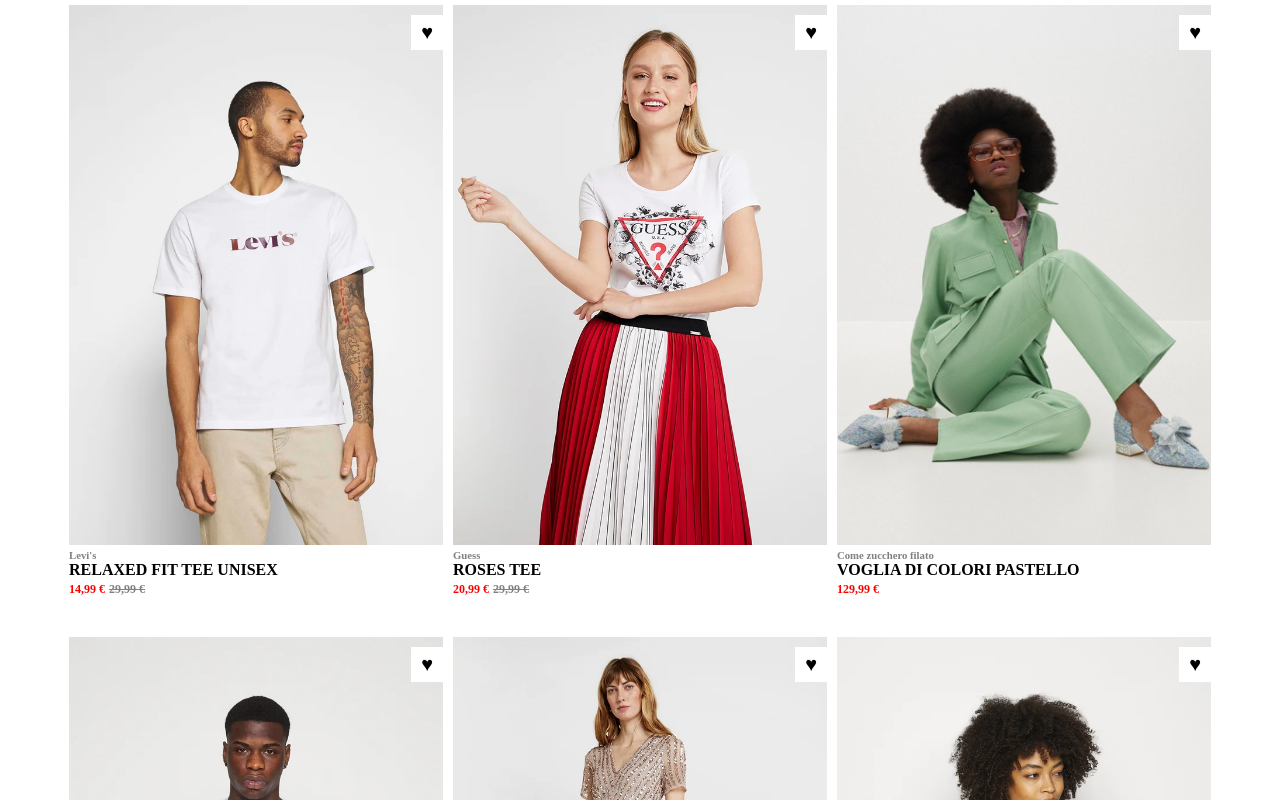
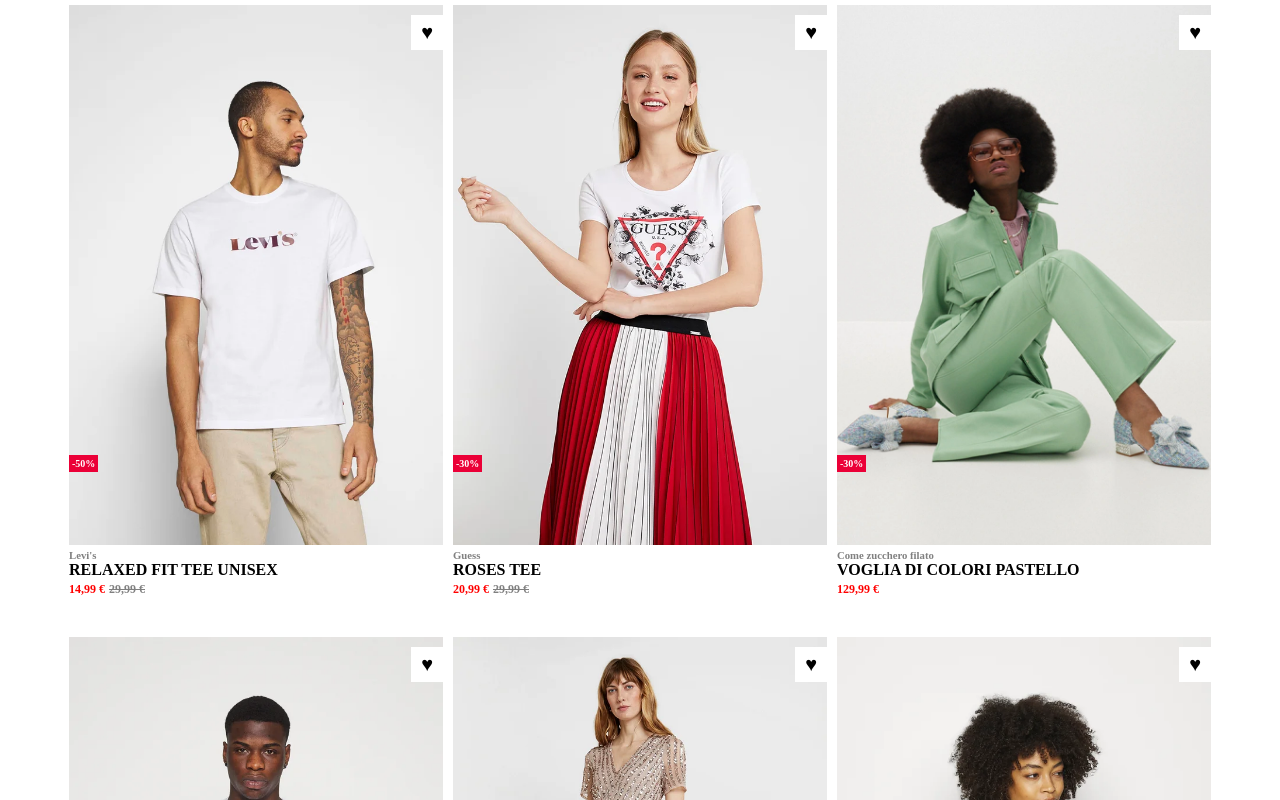
Before and after one commit to ParisiA02/html-css-boolando, a plain HTML site: page index.html in a window 1280 px wide. Shown: the top 800 px of the page. Drawn offline with Linux system fonts and the light colour scheme.

Commit message:
added discount

```diff
--- a/css/style.css
+++ b/css/style.css
@@ -50,3 +50,13 @@ h6{
     padding: 6px 10px;
     z-index: 100;
 }
+.discount{
+    background-color: rgb(235, 0, 55);
+    color: white;
+    font-size: 10px;
+    font-weight: bold;
+    padding: 3px;
+    position: absolute;
+    top: 450px;
+    left: 0;
+}
--- a/index.html
+++ b/index.html
@@ -16,6 +16,7 @@
             <span class="price">14,99 €</span>
             <span class="old-price">29,99 €</span>
             <div class="heart">&hearts;</div>
+            <span class="discount">-50%</span>
         </div>
         <div class="product">
             <img src="img/2.webp" alt="immagine-1" class="image">
@@ -24,6 +25,7 @@
             <span class="price">20,99 €</span>
             <span class="old-price">29,99 €</span>
             <div class="heart">&hearts;</div>
+            <span class="discount">-30%</span>
         </div>
         <div class="product">
             <img src="img/3.webp" alt="immagine-1" class="image">
@@ -31,6 +33,7 @@
             <span class="item">VOGLIA DI COLORI PASTELLO</span>
             <span class="price">129,99 €</span>
             <div class="heart">&hearts;</div>
+            <span class="discount">-30%</span>
         </div>
         <div class="product">
             <img src="img/4.webp" alt="immagine-1" class="image">
@@ -39,6 +42,7 @@
             <span class="price">14,99 €</span>
             <span class="old-price">29,99 €</span>
             <div class="heart">&hearts;</div>
+            <span class="discount">-50%</span>
         </div>
         <div class="product">
             <img src="img/5.webp" alt="immagine-1" class="image">
```
